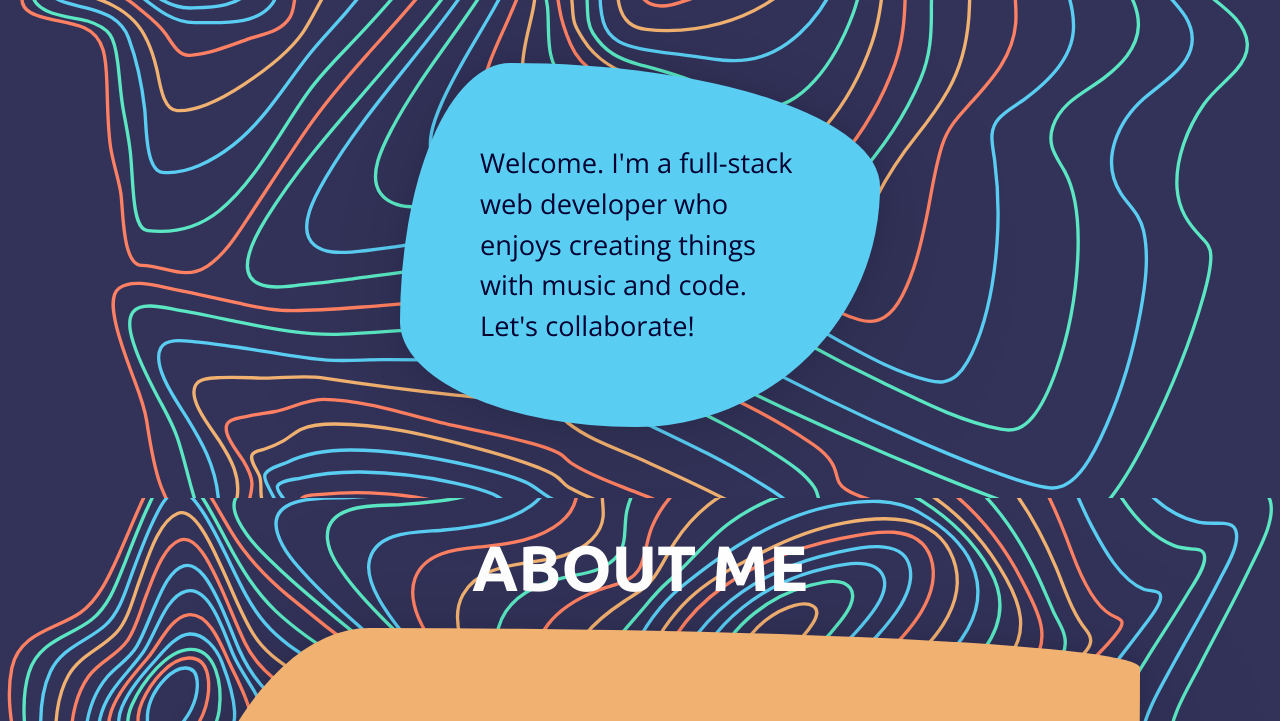
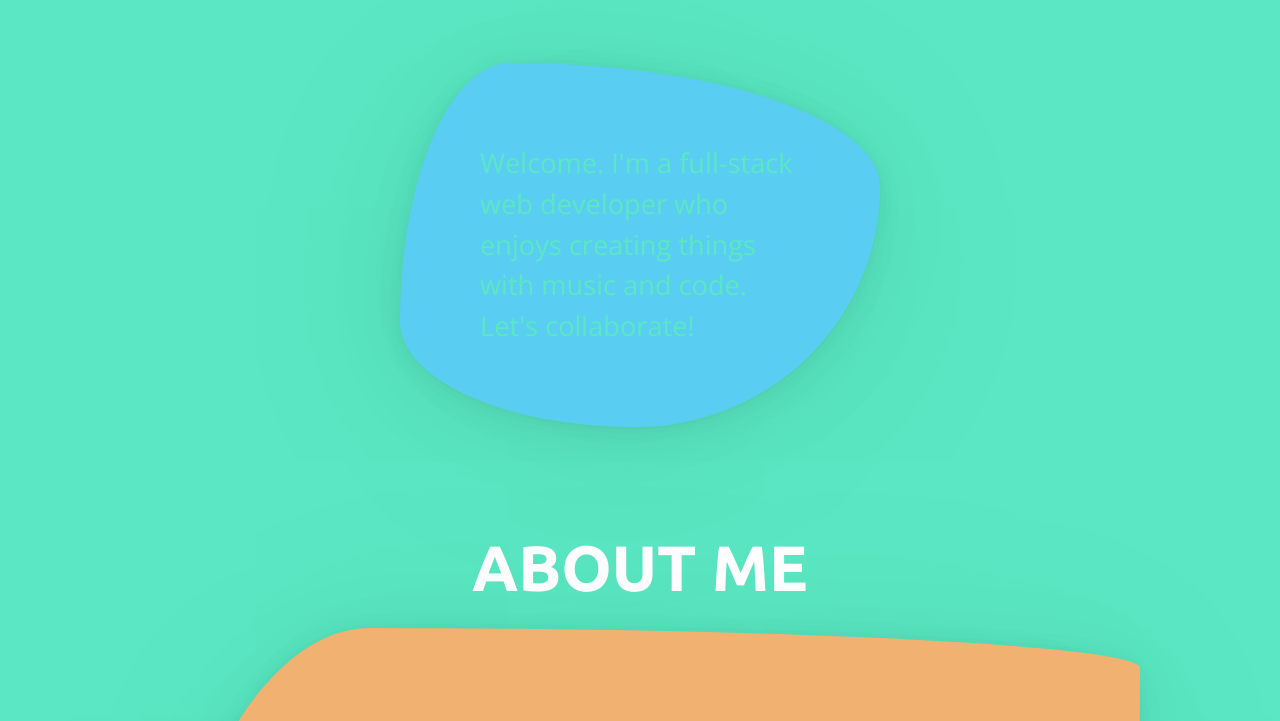
Before and after one commit to AndrewDurrant/andrewdurrant-portfolio, a plain HTML site: page index.html in a window 1280 px wide. Shown: the part 302-1023 px from the top of the page. Drawn offline with nearby package versions, Linux system fonts and the light colour scheme.

Commit message:
Update index.css

```diff
--- a/index.css
+++ b/index.css
@@ -19,14 +19,13 @@
 
 html {
   scroll-behavior: smooth;
-  background-color: var(--main-print-light);
+  background-color: var(--main-color);
 }
 
 body {
   min-height: 100vh;
-  color: var(--main-print);
+  color: var(--main-color);
   font-family: 'Open Sans', sans-serif;
-  background: url(media/Whangaehu.svg), rgba(1, 0, 48, 0.8);
   background-repeat: no-repeat;
   background-attachment: fixed;
   background-position: center;
```
